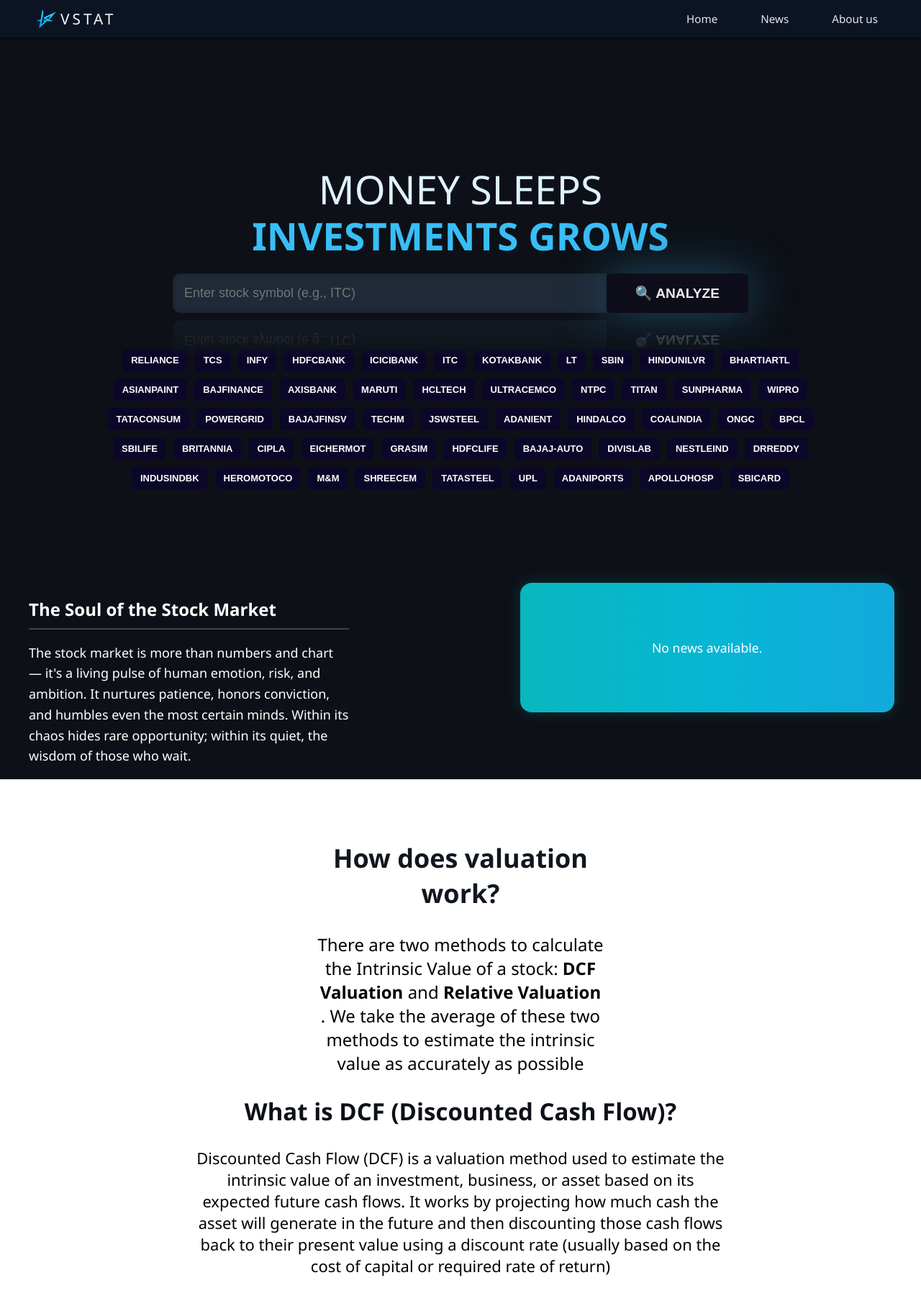
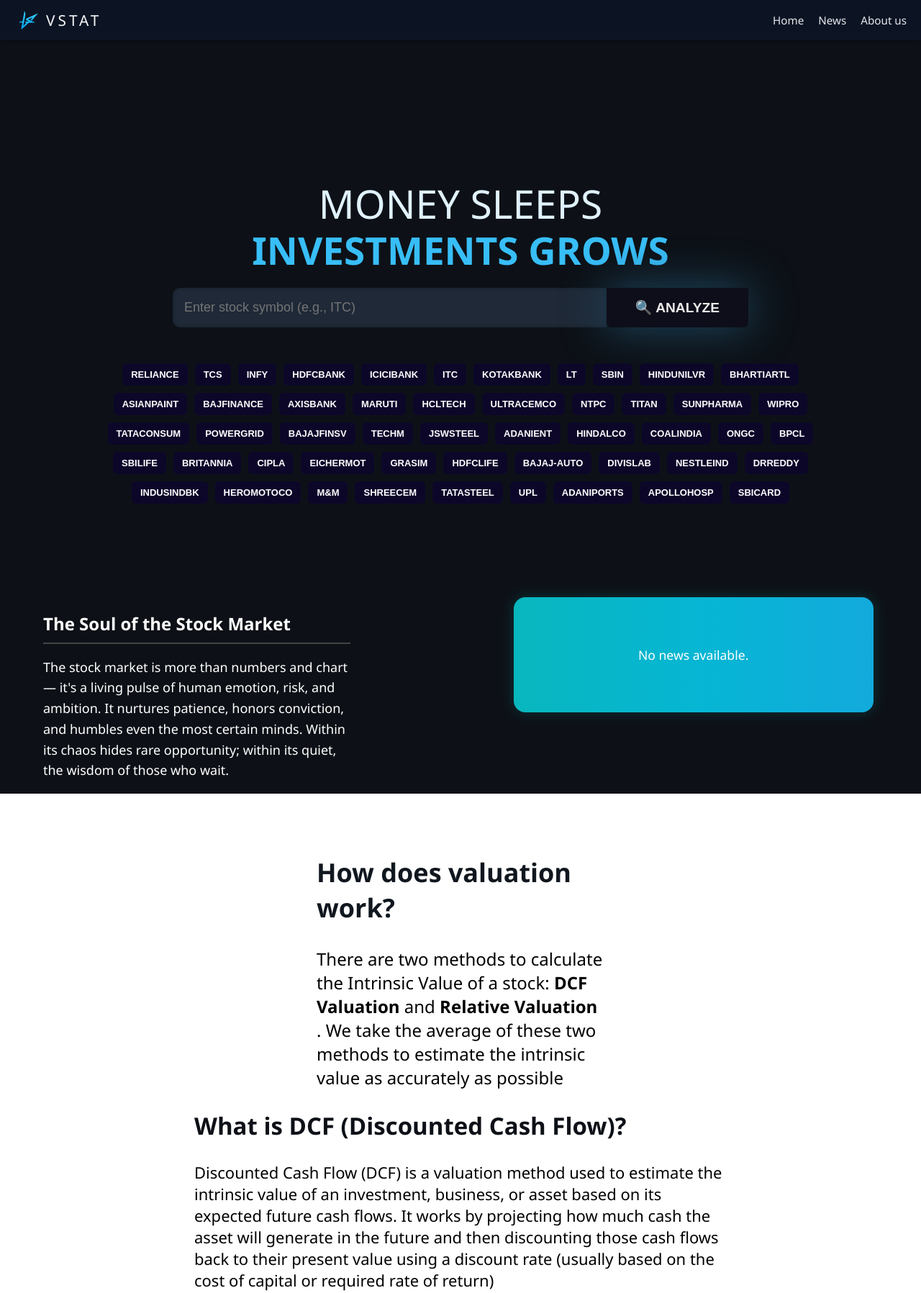
Before and after one commit to subbu2107/VSTAT, a Flask app: page / in a window 1280 px wide. Shown: the top 1797 px of the page at 72% size. Run offline with Flask 3, Linux system fonts and the light colour scheme; data that the repository does not hold is empty.

Commit message:
Update index.html

```diff
--- a/templates/index.html
+++ b/templates/index.html
@@ -5,7 +5,8 @@
   <meta name="viewport" content="width=device-width, initial-scale=1.0"/>
   <title>VSTAT Dashboard</title>
   <style>
-    /* Base Styles */
+    * { box-sizing: border-box; }
+
     body {
       margin: 0;
       background: #0d1117;
@@ -24,7 +25,7 @@
       display: flex;
       align-items: center;
       justify-content: space-between;
-      padding: 8px 20px;
+      padding: 10px 20px;
       background-color: #0c1424;
       box-shadow: 0 2px 4px rgba(0, 0, 0, 0.4);
       flex-wrap: wrap;
@@ -33,25 +34,15 @@
     .logo-title {
       display: flex;
       align-items: center;
-      gap: 3px;
-      margin-left: 25px;
+      gap: 8px;
     }
 
-    .logo-title img {
-      width: 36px;
-      height: 36px;
-    }
-
-    .logo-title span {
-      font-size: 1.3rem;
-      color: #f6f6f7;
-      letter-spacing: 4px;
-    }
+    .logo-title img { width: 36px; height: 36px; }
+    .logo-title span { font-size: 1.3rem; color: #f6f6f7; letter-spacing: 4px; }
 
     .nav-links {
       display: flex;
-      gap: 40px;
-      margin-right: 40px;
+      gap: 20px;
       flex-wrap: wrap;
     }
 
@@ -61,13 +52,9 @@
       font-size: 0.95rem;
       font-weight: 500;
       position: relative;
-      display: inline-block;
       padding: 4px 0;
-      margin-left: 20px;
       transition: color 0.3s ease;
     }
-
-    .nav-links a:first-child { margin-left: 0; }
 
     .nav-links a::after {
       content: '';
@@ -82,44 +69,36 @@
 
     .nav-links a:hover::after { width: 100%; }
 
-    /* Main */
+    /* Main Section */
     .main {
       display: flex;
       flex-direction: column;
       align-items: center;
-      padding: 80px 20px 20px;
+      padding: 100px 20px 20px;
+      max-width: 1200px;
+      margin: 0 auto;
     }
 
     .search-container {
       width: 100%;
       max-width: 800px;
       display: flex;
-      justify-content: center;
-      margin-bottom: 50px;
       flex-direction: column;
       align-items: center;
       margin-top: 150px;
+      margin-bottom: 50px;
     }
 
-    .search-text {
-      text-align: center;
-      margin-bottom: 20px;
-      color: #f3f4f6;
-      animation: fadeIn 2s ease;
-    }
+    .search-text { text-align: center; margin-bottom: 20px; color: #f3f4f6; }
+    .search-text .line1 { font-size: 55px; font-weight: 500; margin: 0; line-height: 1.2; color: #e0f2fe; }
+    .search-text .line2 { font-size: 53px; font-weight: 700; margin: 0; line-height: 1.2; color: #38bef7; }
 
-    .search-text .line1 { font-size: 55px; font-weight: 500; color: #e0f2fe; margin: 0; line-height: 1.2; }
-    .search-text .line2 { font-size: 53px; font-weight: 700; color: #38bef7; margin: 0; line-height: 1.2; }
-
-    @keyframes fadeIn {
-      from { opacity: 0; transform: translateY(-10px); }
-      to { opacity: 1; transform: translateY(0); }
-    }
+    @keyframes fadeIn { from { opacity: 0; transform: translateY(-10px); } to { opacity: 1; transform: translateY(0); } }
+    .search-text { animation: fadeIn 2s ease; }
 
     .search-form {
       display: flex;
       width: 100%;
-      -webkit-box-reflect: below 10px linear-gradient(to bottom, rgba(0,0,0,0.0), rgba(0,0,0,0.4));
     }
 
     .search-container input {
@@ -127,8 +106,7 @@
       padding: 16px;
       font-size: 18px;
       border-radius: 10px 0 0 10px;
-      border: none;
-      outline: none;
+      border: none; outline: none;
       background: #1f2937;
       color: white;
       box-shadow: inset 0 0 5px rgba(0,0,0,0.3);
@@ -139,10 +117,10 @@
       padding: 1rem 2.5rem;
       border: none;
       outline: none;
-      border-radius: 0.4rem;
+      border-radius: 0 0 0.4rem 0.4rem;
       cursor: pointer;
       text-transform: uppercase;
-      background-color: rgb(14, 14, 26);
+      background: rgb(14, 14, 26);
       color: rgb(234, 234, 234);
       font-weight: 700;
       transition: 0.6s;
@@ -150,12 +128,9 @@
     }
 
     .analyze-btn:active { scale: 0.92; }
+    .analyze-btn:hover { background: linear-gradient(270deg, rgba(2, 29, 78, 0.681) 0%, rgba(31, 215, 232, 0.873) 60%); color: rgb(4, 4, 38); }
 
-    .analyze-btn:hover {
-      background: linear-gradient(270deg, rgba(2,29,78,0.68) 0%, rgba(31,215,232,0.87) 60%);
-      color: rgb(4,4,38);
-    }
-
+    /* Nifty Grid */
     .nifty-grid {
       display: flex;
       flex-wrap: wrap;
@@ -164,7 +139,6 @@
       max-width: 1000px;
       margin-bottom: 30px;
     }
-
     .nifty-grid button {
       background: #0c0729;
       border: none;
@@ -176,118 +150,108 @@
       cursor: pointer;
       transition: background 0.3s;
     }
-
     .nifty-grid button:hover { background: #00CEC8; }
 
-    .content-area { display: flex; flex-direction: column; width: 100%; max-width: 1200px; }
+    /* Cards & Stock Result */
+    .content-area { width: 100%; display: flex; flex-direction: column; align-items: center; }
     .right-section { width: 100%; }
-
-    .card-container { width: 500px; height: 160px; perspective: 1000px; margin: auto; }
-    .card {
-      width: 100%; height: 100%; position: relative;
-      transform-style: preserve-3d;
-      transition: transform 0.6s ease-in-out;
-    }
-    .card-side {
-      position: absolute; width: 100%; height: 100%;
-      display: flex; flex-direction: column; justify-content: center; align-items: center;
-      text-align: center; padding: 10px; font-size: 1.1rem;
-      border-radius: 16px; backface-visibility: hidden;
-      background: linear-gradient(270deg, #1e3a8a, #3b82f6, #06b6d4, #10b981);
-      background-size: 600% 600%; animation: wave 6s ease infinite;
-      box-shadow: 0 0 20px rgba(0, 255, 255, 0.15);
-    }
-    .card-side.back { transform: rotateY(180deg); }
-
-    @keyframes wave {
-      0% { background-position: 0% 50%; }
-      50% { background-position: 100% 50%; }
-      100% { background-position: 0% 50%; }
-    }
 
     .stock-results {
       background: #161b22;
-      padding: 12px 16px;
+      padding: 20px;
       border-radius: 10px;
       margin-top: 60px;
-      box-shadow: 0 0 10px rgba(255,255,255,0.1);
-      position: relative;
+      box-shadow: 0 0 10px rgba(255, 255, 255, 0.1);
+      width: 100%;
       max-width: 650px;
-      margin-left: auto;
-      margin-right: auto;
       cursor: pointer;
     }
 
-    .stock-results h3 { color: #93c5fd; font-size: 22px; font-weight: 700; }
     .badge {
-      position: absolute; top: 20px; right: 20px;
-      padding: 6px 12px; border-radius: 6px;
-      color: white; font-weight: bold; font-size: 14px;
+      position: absolute;
+      top: 20px;
+      right: 20px;
+      padding: 6px 12px;
+      border-radius: 6px;
+      color: white;
+      font-weight: bold;
+      font-size: 14px;
     }
+
     .badge.overvalued { background-color: #ef4444; }
     .badge.undervalued { background-color: #22c55e; }
 
-    .big-value { text-align: center; font-size: 1.6rem; font-weight: 700; color: #f7f7f7; margin: 10px 0; }
+    .big-value { text-align: center; font-size: 1.6rem; font-weight: 700; margin: 10px 0; }
 
-    .cards { display: flex; flex-wrap: wrap; gap: 16px; margin-top: 20px; justify-content: center; }
+    .cards {
+      display: flex;
+      flex-wrap: wrap;
+      gap: 16px;
+      margin-top: 20px;
+      justify-content: center;
+    }
+
     .card-box {
       background: linear-gradient(145deg, #1e293b, #111827);
       padding: 12px;
       border-radius: 14px;
       flex: 1 1 30%;
+      max-width: 250px;
       box-shadow: 0 0 10px rgba(0, 255, 255, 0.07);
       transition: transform 0.3s, box-shadow 0.3s;
       display: flex; flex-direction: column; align-items: center;
+      cursor: pointer;
     }
-    .card-box:hover { transform: translateY(-3px); box-shadow: 0 0 18px rgba(0,255,255,0.15); }
+
+    .card-box:hover { transform: translateY(-3px); box-shadow: 0 0 18px rgba(0, 255, 255, 0.15); }
     .card-box h4 { margin: 0 0 8px; color: #f472b6; font-size: 18px; font-weight: 700; }
     .card-box p { font-size: 22px; font-weight: 700; margin: 4px 0; color: #f3f4f6; }
 
-    .news-section { display: flex; justify-content: flex-end; margin-top: 60px; }
+    /* News Card */
+    .card-container { width: 100%; max-width: 500px; perspective: 1000px; margin: 0 auto; }
+    .card { width: 100%; height: 160px; position: relative; transform-style: preserve-3d; transition: transform 0.6s ease-in-out; }
+    .card-side { position: absolute; width: 100%; height: 100%; display: flex; flex-direction: column; justify-content: center; align-items: center; text-align: center; padding: 10px; font-size: 1.1rem; border-radius: 16px; backface-visibility: hidden; background: linear-gradient(270deg, #1e3a8a, #3b82f6, #06b6d4, #10b981); background-size: 600% 600%; animation: wave 6s ease infinite; box-shadow: 0 0 20px rgba(0, 255, 255, 0.15); }
+    .card-side.back { transform: rotateY(180deg); }
+    @keyframes wave { 0% { background-position: 0% 50%; } 50% { background-position: 100% 50%; } 100% { background-position: 0% 50%; } }
 
-    .left-info { margin-right: 20px; color: white; font-size: 16px; }
-    .left-info hr { border: 1px solid #555; margin: 10px 0; }
+    /* Explanations & Transition */
+    #transitionSection { width: 100vw; margin-left: calc(-50vw + 50%); background: #ffffff; animation: toWhite 2s ease backwards; padding: 5px 20px 85px; box-sizing: border-box; }
+    .expanation { margin-top: 80px; text-align: center; font-size: 24px; color: #000000; }
+    .expanation .Intrinsic, .expanation .dcf-relative { margin: 0 auto; max-width: 800px; font-size: 22px; text-align: left; }
 
-    @keyframes toWhite {
-      0% { background-color: #0d1117; }
-      50% { background-color: #cbd5e1; }
-      100% { background-color: #f1f5f9; }
-    }
+    @keyframes toWhite { 0% { background-color: #0d1117; } 50% { background-color: #cbd5e1; } 100% { background-color: #f1f5f9; } }
 
     /* Footer */
     footer { background-color: #0d1117; padding: 40px 80px; color: #cbd5e1; font-size: 15px; }
-    footer h4 { color: white; font-weight: 600; margin-bottom: 10px; }
-    footer h2 { color: white; font-weight: 700; }
+    footer h4, footer h2 { color: white; }
     footer ul { list-style: none; padding: 0; }
-    footer ul li a { color: #9ca3af; text-decoration: none; display: block; margin-bottom: 6px; }
+    footer ul li a { color: #9ca3af; text-decoration: none; margin-bottom: 6px; display: block; }
     footer ul li a:hover { color: #f3f4f6; }
 
-    /* Responsive Design */
-    @media (max-width: 1024px) {
-      .card-container { width: 80%; }
+    /* Responsive */
+    @media (max-width: 768px) {
+      .navbar { flex-direction: column; align-items: flex-start; padding: 10px; }
+      .logo-title { margin-bottom: 10px; }
+      .nav-links { gap: 12px; }
+      .main { padding-top: 120px; }
+      .search-container { margin-top: 80px; padding: 0 10px; }
+      .search-form { flex-direction: column; }
+      .search-container input { border-radius: 10px 10px 0 0; margin-bottom: 8px; }
+      .analyze-btn { border-radius: 0 0 10px 10px; width: 100%; }
+      .nifty-grid { gap: 6px; padding: 0 10px; }
       .cards { flex-direction: column; align-items: center; }
-      .card-box { width: 90%; margin-bottom: 12px; }
+      .card-box { width: 100%; max-width: 90%; margin-bottom: 12px; }
+      .card-container { width: 100%; max-width: 90%; margin: 0 auto 30px; }
+      .stock-results { max-width: 90%; padding: 16px; margin: 60px auto 0; }
+      .search-text .line1, .search-text .line2 { font-size: 32px; }
+      .expanation .Intrinsic, .expanation .dcf-relative { margin-left: 20px; margin-right: 20px; font-size: 18px; }
+      footer { padding: 20px; }
+      footer > div { flex-direction: column; gap: 20px; }
+      #transitionSection > div { flex-direction: column; gap: 40px; margin-top: 50px; }
     }
 
-    @media (max-width: 768px) {
-      .navbar { flex-direction: column; align-items: flex-start; padding: 10px; }
-      .logo-title { margin-left: 0; margin-bottom: 10px; }
-      .nav-links { flex-wrap: wrap; gap: 16px; margin-right: 0; }
-      .main { padding-top: 120px; }
-      .search-container { margin-top: 80px; padding: 0 10px; }
-      .search-form { flex-direction: column; -webkit-box-reflect: none !important; }
-      .search-container input { border-radius: 10px 10px 0 0; margin-bottom: 8px; }
-      .analyze-btn { border-radius: 0 0 10px 10px; width: 100%; }
-      .nifty-grid { padding: 0 10px; gap: 6px; }
-      .search-text .line1, .search-text .line2 { font-size: 32px; }
-      .content-area { padding: 0 10px; }
-      .stock-results { padding: 16px; max-width: 100%; margin: 60px auto 0; }
-      .expanation .Intrinsic, .expanation .dcf-relative { margin-left: 20px !important; margin-right: 20px !important; font-size: 18px !important; }
-      footer { padding: 20px; }
-      footer > div { flex-direction: column; gap: 20px; }
-      .news-section, #transitionSection > div { flex-direction: column !important; gap: 40px !important; margin-top: 50px !important; }
-      .news-section > div, #transitionSection > div > div { width: 100% !important; }
-    }
+
+
   </style>
 </head>
 <body>
```
